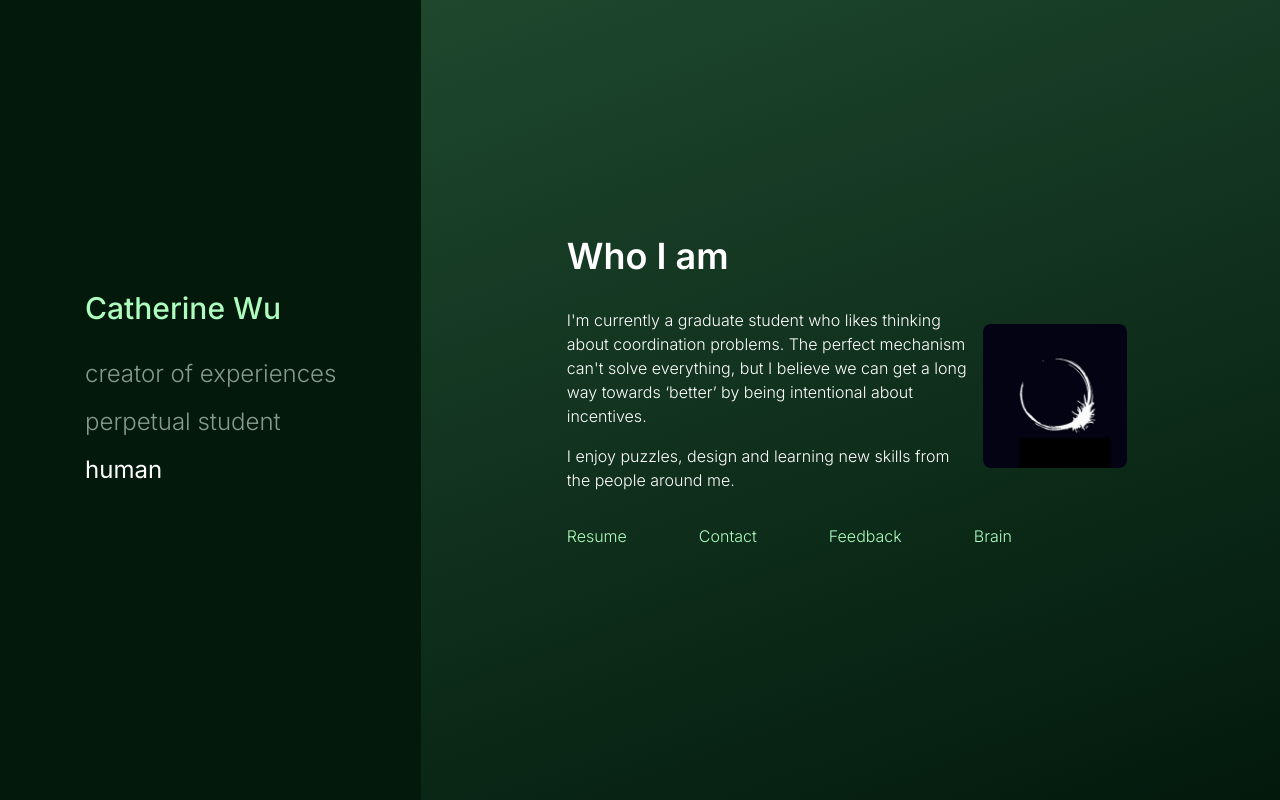
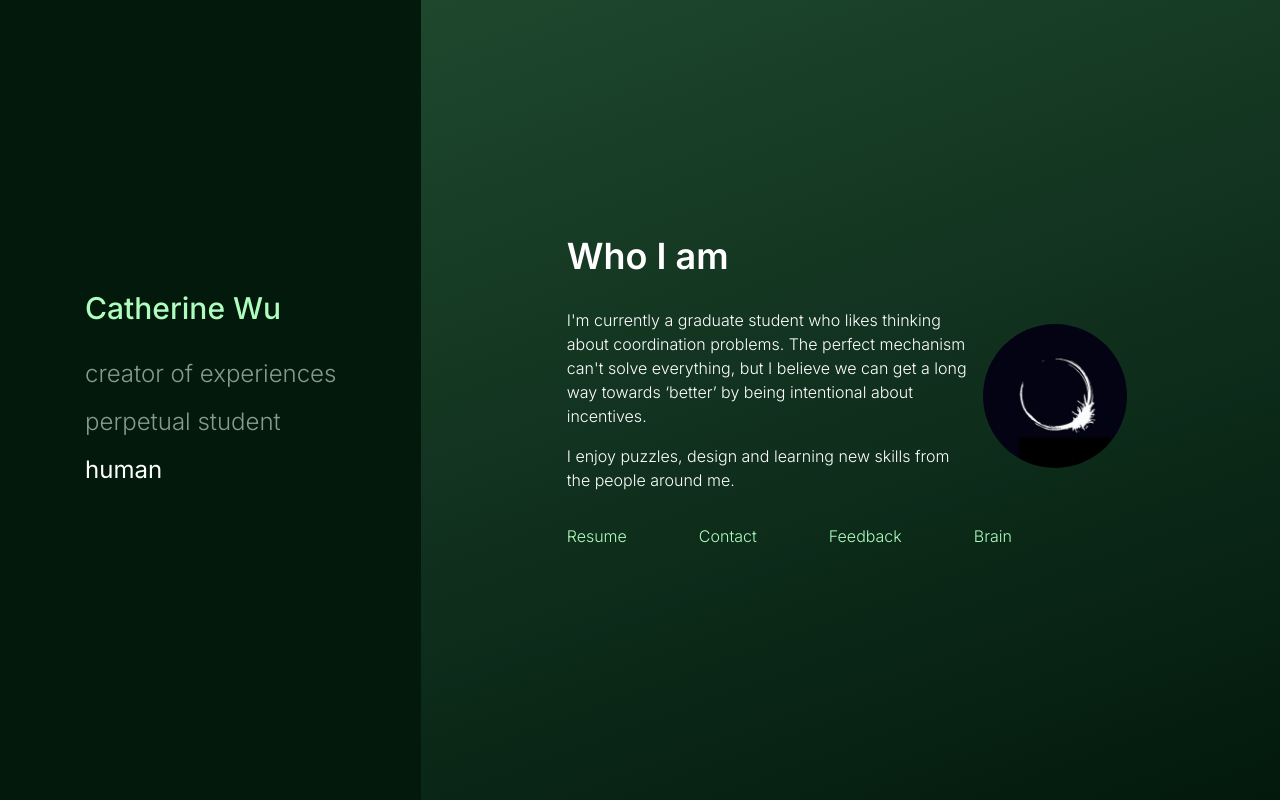
Before and after one commit to catzwu/personal-website, a Next.js app: page / in a window 1280 px wide. Both pictures are taken after a click on the element "human". Built offline with nearby package versions, Linux system fonts and the light colour scheme.

Commit message:
update prof pic

```diff
--- a/src/app/about.tsx
+++ b/src/app/about.tsx
@@ -17,7 +17,7 @@ const About = () => {
             <div className=" block space-y-4 font-light">
                 <img
                     src="time.png"
-                    className="float-right m-4 hidden w-1/4 rounded-lg md:flex"
+                    className="float-right m-4 hidden w-1/4 rounded-full md:flex"
                     alt="It's me!"
                 />
                 {bio}
```
